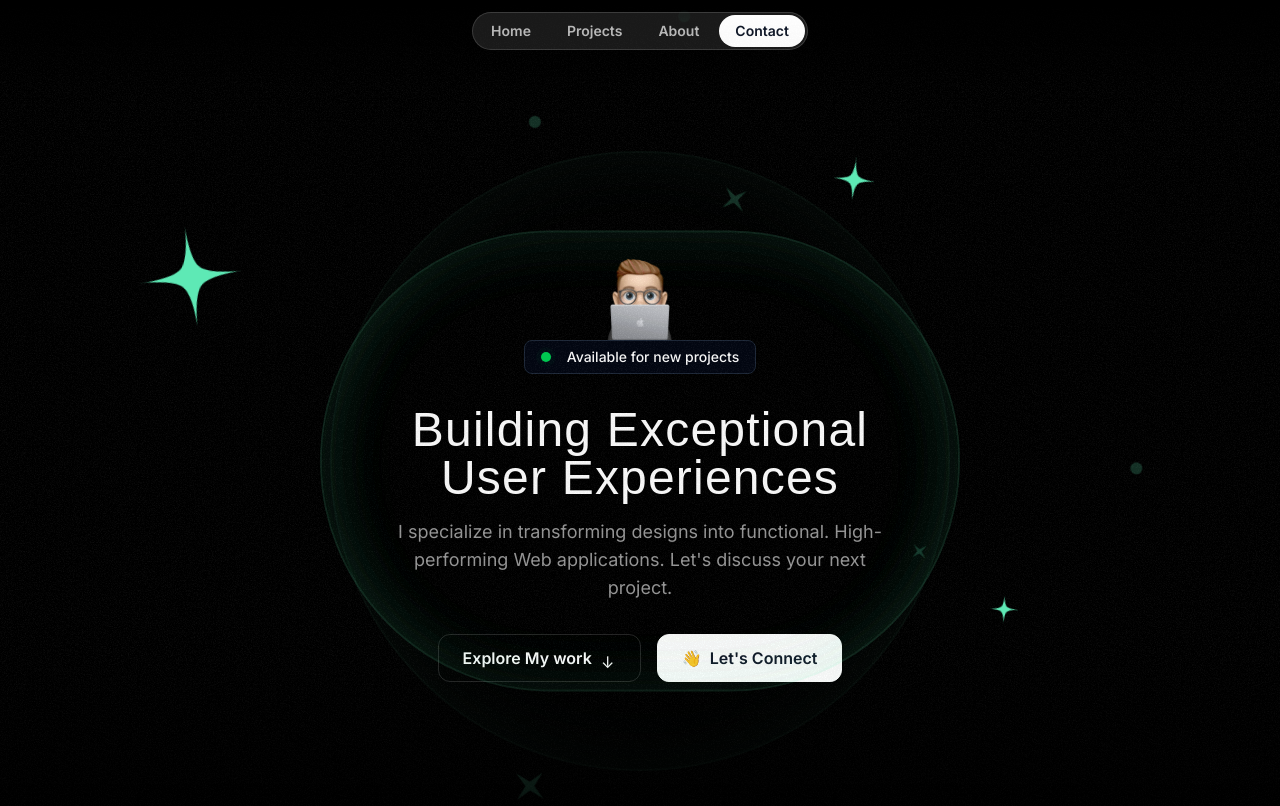
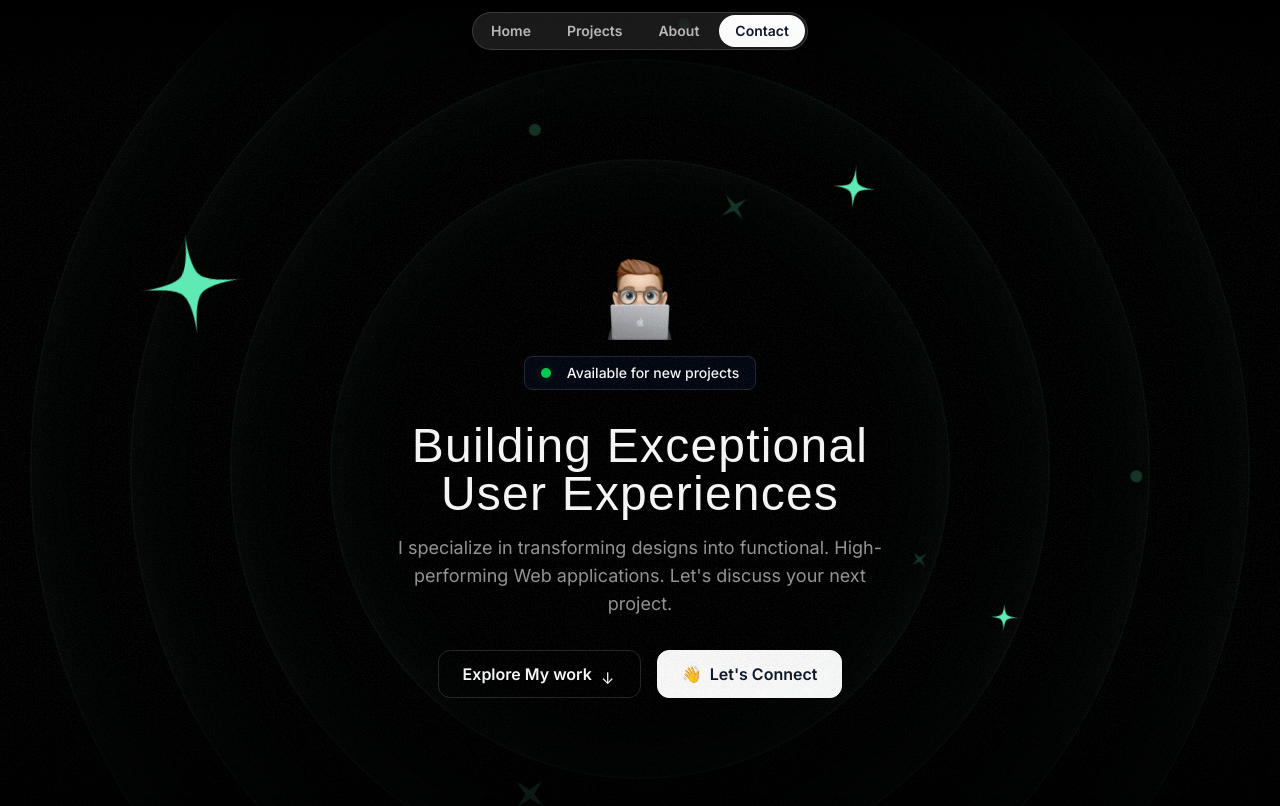
Before and after one commit to rahulrajput34/Portfolio-Website, a Next.js app: page / in a window 1280 px wide. Shown: the top 806 px of the page. Built offline with nearby package versions, Linux system fonts and the light colour scheme; a web font is replaced by a local one.

Commit message:
fix: make the hero section inside the perfect center for all the screens

```diff
--- a/sections/Hero.tsx
+++ b/sections/Hero.tsx
@@ -1,24 +1,24 @@
+"use client";
+
+import Image, { StaticImageData } from "next/image";
 import memojiComputer from "@/assets/images/memoji-computer.png";
-import Image from "next/image";
 import grainImage from "@/assets/images/grain.jpg";
 import StarIcon from "@/assets/icons/star.svg";
+import SparkleIcon from "@/assets/icons/sparkle.svg";
 import { HeroOrbit } from "@/components/HeroOrbit";
-import SparkleIcon from "@/assets/icons/sparkle.svg";
 
 export const HeroSection = () => {
   return (
-    <div className="py-32 md:py-48 lg:py-60 relative z-0 overflow-x-clip">
-      <div className="absolute inset-0 [mask-image:linear-gradient(to_bottom,transparent,black_10%,black_70%,transparent)]">
+    <section className="relative overflow-x-clip py-32 md:py-48 lg:py-60">
+      <div className="absolute inset-0 flex items-center justify-center pointer-events-none [mask-image:linear-gradient(to_bottom,transparent,black_10%,black_70%,transparent)]">
         <div
           className="absolute inset-0 -z-30 opacity-5"
-          style={{
-            backgroundImage: `url(${grainImage.src})`,
-          }}
-        ></div>
-        <div className="size-[620px] hero-ring"></div>
-        <div className="size-[820] hero-ring"></div>
-        <div className="size-[1020] hero-ring"></div>
-        <div className="size-[1220] hero-ring"></div>
+          style={{ backgroundImage: `url(${grainImage.src})` }}
+        />
+        <div className="size-[620px] hero-ring" />
+        <div className="size-[820px] hero-ring" />
+        <div className="size-[1020px] hero-ring" />
+        <div className="size-[1220px] hero-ring" />
         <HeroOrbit
           size={430}
           rotation={-14}
@@ -120,23 +120,24 @@ export const HeroSection = () => {
           <StarIcon className="text-emerald-300 size-28" />
         </HeroOrbit>
       </div>
-      <div className="container">
+
+      <div className="max-w-7xl mx-auto px-6 sm:px-16">
         <div className="flex flex-col items-center">
           <Image
-            src={memojiComputer}
+            src={memojiComputer as StaticImageData}
             alt="Person peeking from behind laptop"
             className="size-[100px]"
           />
-          <div className="bg-gray-950 border border-gray-800 px-4 py-1.5 inline-flex items-center gap-4 rounded-lg">
+          <div className="bg-gray-950 border border-gray-800 px-4 py-1.5 inline-flex items-center gap-4 rounded-lg mt-4">
             <div className="bg-green-500 size-2.5 rounded-full relative">
-              <div className="bg-green-500 absolute rounded-full inset-0 animate-ping"></div>
+              <div className="bg-green-500 absolute rounded-full inset-0 animate-ping" />
             </div>
             <div className="text-sm font-medium">
               Available for new projects
             </div>
           </div>
-          <div className="max-w-lg mx-auto">
-            <h1 className="font-serif text-3xl md:text-5xl text-center mt-8 tracking-wide">
+          <div className="max-w-lg mx-auto mt-8">
+            <h1 className="font-serif text-3xl md:text-5xl text-center tracking-wide">
               Building Exceptional User Experiences
             </h1>
             <p className="mt-4 text-center text-white/60 md:text-lg">
@@ -157,6 +158,6 @@ export const HeroSection = () => {
           </div>
         </div>
       </div>
-    </div>
+    </section>
   );
 };
```
